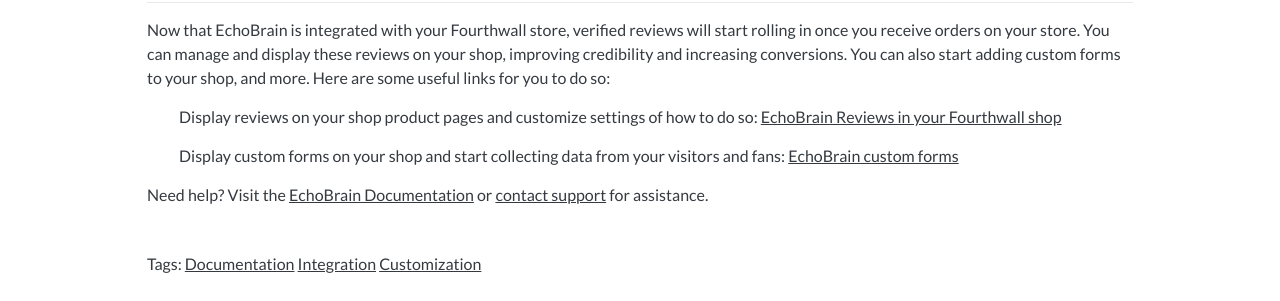
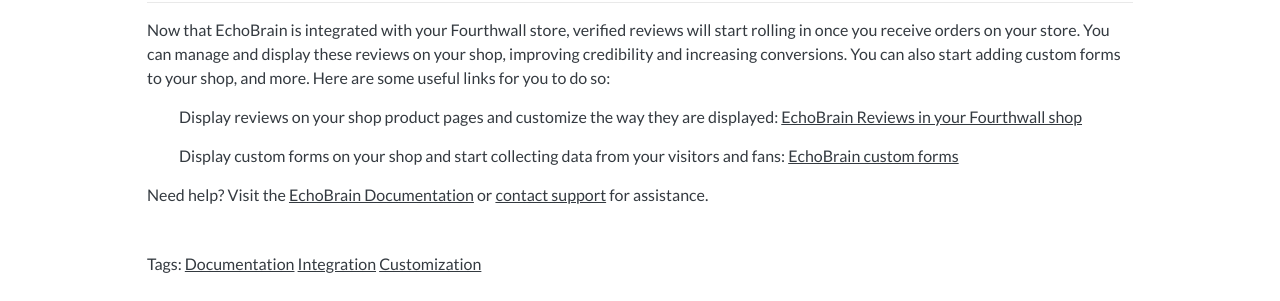
Before and after one commit to echo-brain/echo-brain.github.io, a Jekyll site: the page built from _posts/2025-02-11-fourthwall-integration-quick-start-guide.md, in a window 1280 px wide and 900 px high, scrolled down 6469 px. Shown: the part 153-454 px from the top of the window. Built offline with Jekyll 4.4.1, drawn with Linux system fonts in a browser that asks for light colours.

Commit message:
Update 2025-02-11-fourthwall-integration-quick-start-guide.md

```diff
--- a/_posts/2025-02-11-fourthwall-integration-quick-start-guide.md
+++ b/_posts/2025-02-11-fourthwall-integration-quick-start-guide.md
@@ -86,7 +86,7 @@
 
 Now that EchoBrain is integrated with your Fourthwall store, verified reviews will start rolling in once you receive orders on your store. You can manage and display these reviews on your shop, improving credibility and increasing conversions. You can also start adding custom forms to your shop, and more. Here are some useful links for you to do so:
 
-* Display reviews on your shop product pages and customize settings of how to do so: [EchoBrain Reviews in your Fourthwall shop](https://echo-brain.com/blog/documentation/fourthwall-reviews-quick-start/)
+* Display reviews on your shop product pages and customize the way they are displayed: [EchoBrain Reviews in your Fourthwall shop](https://echo-brain.com/blog/documentation/fourthwall-reviews-quick-start/)
 * Display custom forms on your shop and start collecting data from your visitors and fans: [EchoBrain custom forms](https://echo-brain.com/blog/documentation/adding-custom-forms-to-your-shop/)
 
 Need help? Visit the [EchoBrain Documentation](https://echo-brain.com/blog/) or [contact support](mailto:hello@echo-brain.com) for assistance.
```
